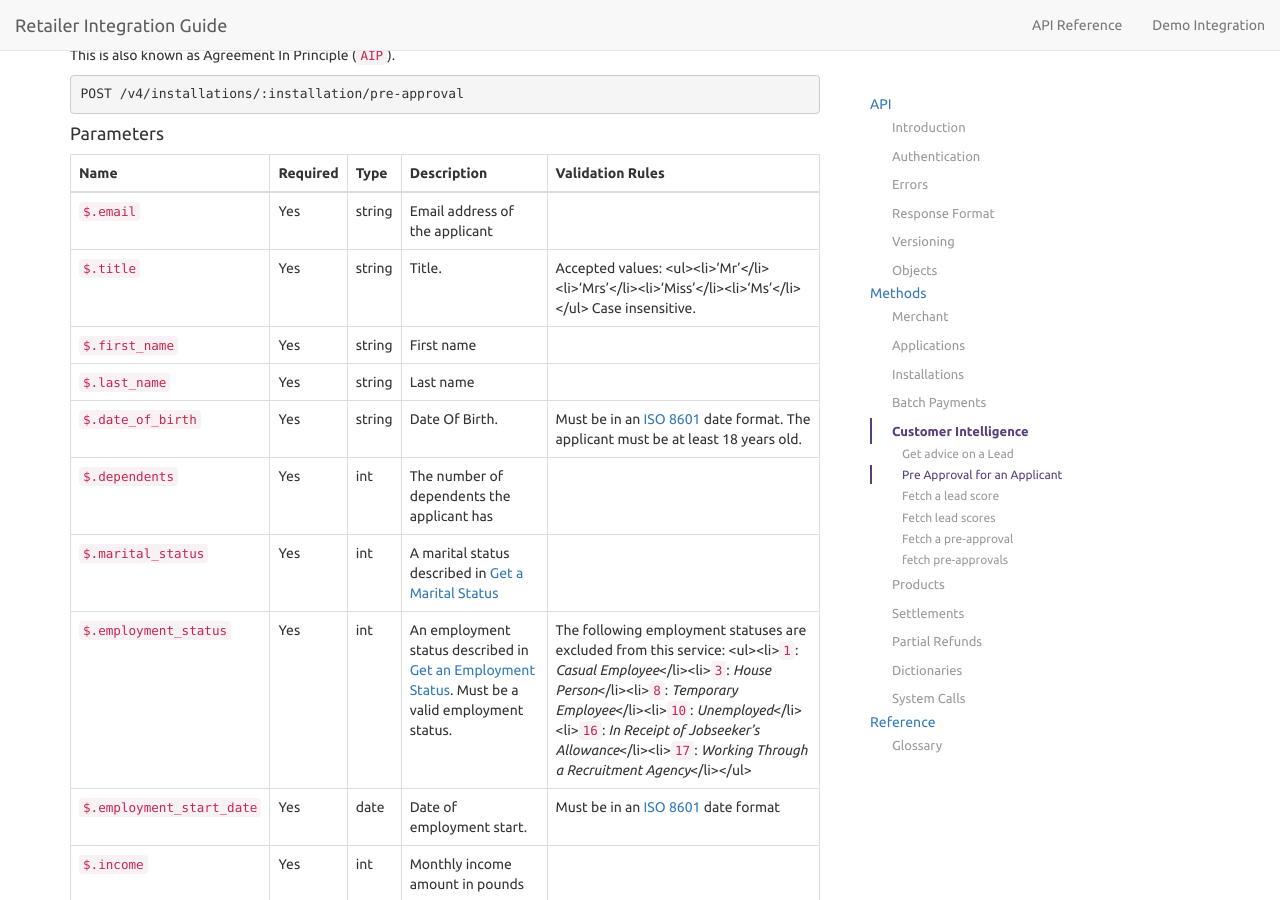
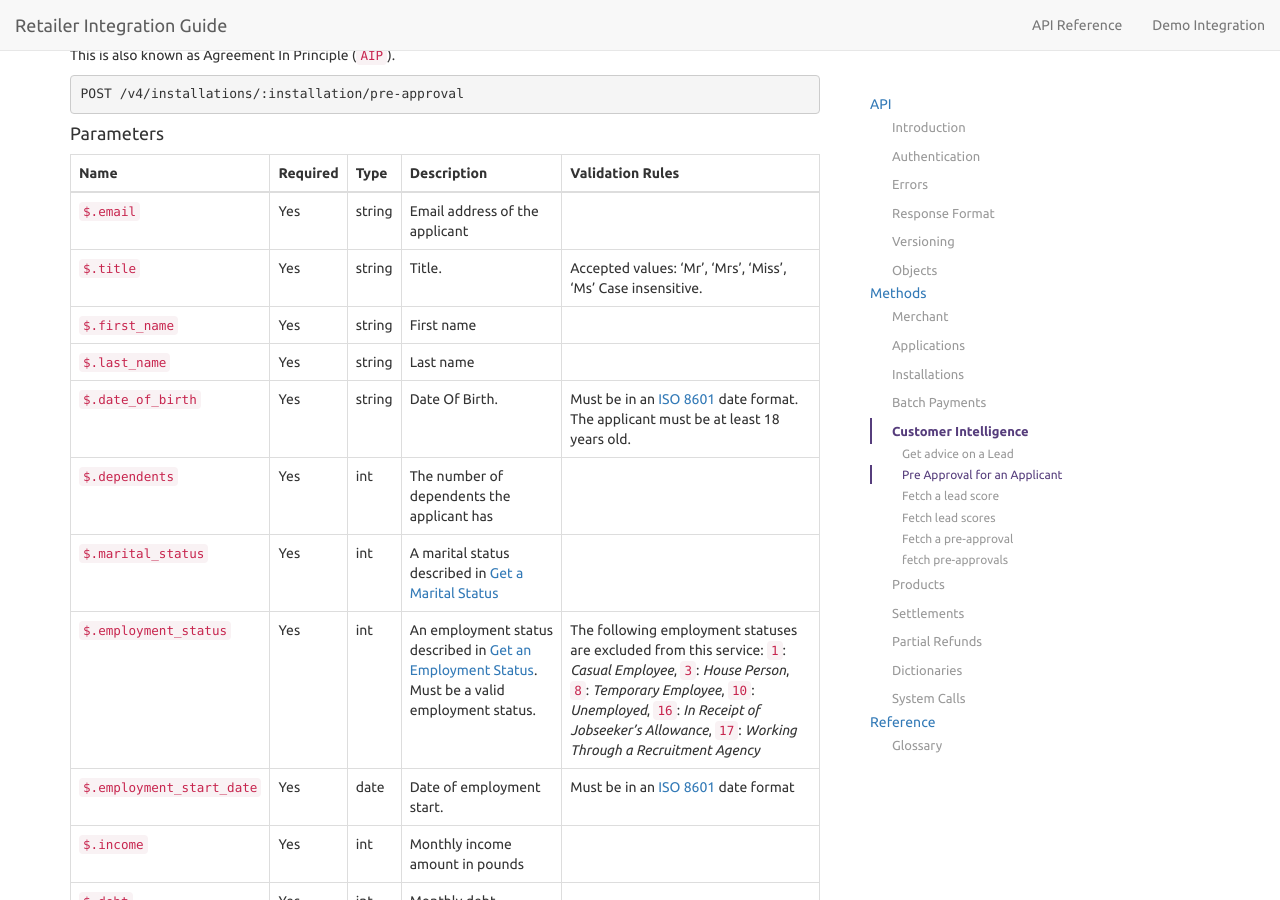
Before and after one commit to PayBreak/retailer-integration-guide, a Jekyll site: the page built from api/index.md, in a window 1280 px wide and 900 px high, scrolled down 30708 px. Built offline with Jekyll 4.4.1, drawn with Linux system fonts in a browser that asks for light colours; nearby versions of some CDN libraries; Markdown is read by kramdown in place of the engine named in the settings; our own code applies the rules of GitHub Pages for plain Markdown files.

Commit message:
Amend broken lists

```diff
--- a/_includes/v4/customer-intelligence.md
+++ b/_includes/v4/customer-intelligence.md
@@ -67,13 +67,13 @@ POST {{ site.data.globals.api_prefix }}/installations/:installation/pre-approval
 Name | Required | Type | Description | Validation Rules
 --- | --- | --- | --- | ---
 `$.email` | Yes | string | Email address of the applicant |
-`$.title` | Yes | string | Title. | Accepted values: <ul><li>'Mr'</li><li>'Mrs'</li><li>'Miss'</li><li>'Ms'</li></ul> Case insensitive.
+`$.title` | Yes | string | Title. | Accepted values: 'Mr', 'Mrs', 'Miss', 'Ms' Case insensitive.
 `$.first_name` | Yes | string | First name |
 `$.last_name` | Yes | string | Last name |
 `$.date_of_birth` | Yes | string | Date Of Birth. | Must be in an [ISO 8601](https://en.wikipedia.org/wiki/ISO_8601) date format. The applicant must be at least 18 years old.
 `$.dependents` | Yes | int | The number of dependents the applicant has |
 `$.marital_status` | Yes | int | A marital status described in [Get a Marital Status](#marital-statuses) |
-`$.employment_status` | Yes | int | An employment status described in [Get an Employment Status](#employment-statuses). Must be a valid employment status. | The following employment statuses are excluded from this service: <ul><li>`1`: *Casual Employee*</li><li>`3`: *House Person*</li><li>`8`: *Temporary Employee*</li><li>`10`: *Unemployed*</li><li>`16`: *In Receipt of Jobseeker's Allowance*</li><li>`17`: *Working Through a Recruitment Agency*</li></ul>
+`$.employment_status` | Yes | int | An employment status described in [Get an Employment Status](#employment-statuses). Must be a valid employment status. | The following employment statuses are excluded from this service: `1`: *Casual Employee*, `3`: *House Person*, `8`: *Temporary Employee*, `10`: *Unemployed*, `16`: *In Receipt of Jobseeker's Allowance*, `17`: *Working Through a Recruitment Agency*
 `$.employment_start_date` | Yes | date | Date of employment start. | Must be in an [ISO 8601](https://en.wikipedia.org/wiki/ISO_8601) date format
 `$.income` | Yes | int | Monthly income amount in pounds |
 `$.debt` | Yes | int | Monthly debt repayments in pounds |
```
